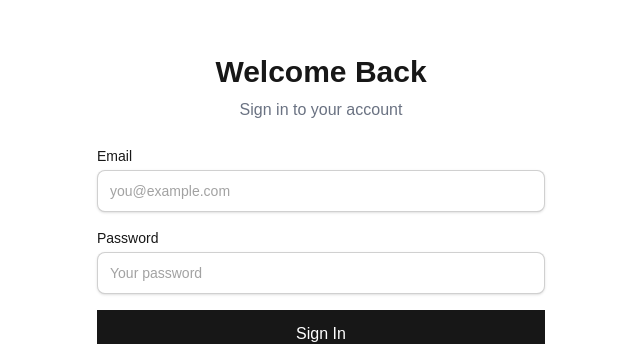
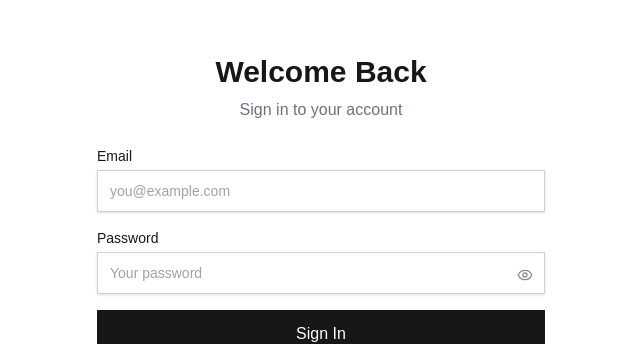
Before and after one commit to nounthanith/perfume-ecomm, a Next.js app: page /login in a window 1280 px wide. Shown: the part 113-457 px from the top of the page, without its empty margins (319-959 px from the left). Built offline with nearby package versions, Linux system fonts and the light colour scheme; no server answers.

Commit message:
update profile ui and input components

```diff
--- a/src/app/(site)/profile/page.tsx
+++ b/src/app/(site)/profile/page.tsx
@@ -4,6 +4,7 @@ import { useEffect, useState } from "react";
 import { useRouter } from "next/navigation";
 import Image from "next/image";
 import { useSession } from "next-auth/react";
+import { UserRound } from "lucide-react";
 import Button from "@/components/ui/button";
 import Input from "@/components/ui/input";
 import ImageUpload from "@/components/ui/image-upload";
@@ -135,20 +136,25 @@ export default function ProfilePage() {
       <div className="mx-auto w-full max-w-4xl space-y-8">
 
         {/* Page Header */}
-        <div className="border-b border-foreground/10 pb-6">
-          <h1 className="text-3xl font-bold tracking-tight text-foreground sm:text-4xl">
-            Account Settings
-          </h1>
-          <p className="mt-1 text-sm text-foreground/60">
-            Manage your public profile and account detail configuration
-          </p>
+        <div className="flex items-center gap-4 border-b border-foreground/10 pb-6">
+          <div className="flex h-12 w-12 shrink-0 items-center justify-center border border-foreground/10 bg-foreground/5">
+            <UserRound className="h-5 w-5 text-foreground/80" />
+          </div>
+          <div>
+            <h1 className="text-lg font-bold tracking-tight sm:text-xl">
+              Profile Settings
+            </h1>
+            <p className="mt-0.5 text-sm text-foreground/60">
+              Manage your public profile and account details
+            </p>
+          </div>
         </div>
 
         {/* Full-width Main Layout */}
         <div className="w-full space-y-8">
 
           {/* User Profile Overview */}
-          <div className="flex w-full flex-col items-center justify-between gap-6 rounded-2xl border border-foreground/10 bg-foreground/5 p-6 backdrop-blur-xl sm:flex-row sm:p-8">
+          <div className="flex w-full flex-col items-center justify-between gap-6 border border-foreground/10 bg-foreground/5 p-6 sm:flex-row sm:p-8">
             <div className="flex flex-col items-center gap-5 sm:flex-row">
               {user.image ? (
                 <Image
@@ -156,10 +162,10 @@ export default function ProfilePage() {
                   alt={user.name}
                   width={96}
                   height={96}
-                  className="h-20 w-20 rounded-full border border-foreground/20 object-cover shadow-sm"
+                  className="h-20 w-20 border border-foreground/10 object-cover"
                 />
               ) : (
-                <div className="flex h-20 w-20 items-center justify-center rounded-full border border-foreground/20 bg-foreground/10 text-xl font-semibold text-foreground">
+                <div className="flex h-20 w-20 items-center justify-center border border-foreground/10 bg-foreground/10 text-xl font-semibold text-foreground">
                   {initials}
                 </div>
               )}
@@ -168,7 +174,7 @@ export default function ProfilePage() {
                   <h2 className="text-xl font-semibold text-foreground">
                     {user.name}
                   </h2>
-                  <span className="rounded-full border border-foreground/15 bg-foreground/10 px-2.5 py-0.5 text-xs font-medium uppercase tracking-wider text-foreground/70">
+                  <span className="border border-foreground/10 bg-foreground/10 px-2.5 py-0.5 text-xs font-medium uppercase tracking-wider text-foreground/70">
                     {user.role}
                   </span>
                 </div>
@@ -180,7 +186,7 @@ export default function ProfilePage() {
               <Button
                 type="button"
                 onClick={() => router.push("/dashboard")}
-                className="w-full sm:w-auto bg-foreground/10 text-foreground hover:bg-foreground/20 border border-foreground/15"
+                className="w-full border border-foreground/15 bg-foreground/10 text-foreground hover:bg-foreground/20 sm:w-auto"
               >
                 Go to Dashboard
               </Button>
@@ -190,13 +196,13 @@ export default function ProfilePage() {
           {/* Form Controls */}
           <form onSubmit={handleSave} className="w-full space-y-6">
             {error && (
-              <div className="w-full rounded-xl border border-red-500/20 bg-red-500/10 p-4 text-sm text-red-500">
+              <div className="w-full border border-red-500/20 bg-red-500/10 p-4 text-sm text-red-500">
                 {error}
               </div>
             )}
 
-            <div className="w-full space-y-6 rounded-2xl border border-foreground/10 bg-foreground/5 p-6 backdrop-blur-xl sm:p-8">
-              <h3 className="text-lg font-semibold text-foreground">
+            <div className="w-full space-y-6 border border-foreground/10 bg-foreground/5 p-6 sm:p-8">
+              <h3 className="text-lg font-bold tracking-tight text-foreground">
                 Personal Information
               </h3>
 
--- a/src/components/ui/input.tsx
+++ b/src/components/ui/input.tsx
@@ -1,4 +1,5 @@
-import { forwardRef } from "react";
+import { forwardRef, useState } from "react";
+import { Eye, EyeOff } from "lucide-react";
 
 interface InputProps extends React.ComponentProps<"input"> {
   label?: string;
@@ -6,8 +7,10 @@ interface InputProps extends React.ComponentProps<"input"> {
 }
 
 const Input = forwardRef<HTMLInputElement, InputProps>(
-  ({ label, error, className = "", id, ...props }, ref) => {
+  ({ label, error, className = "", id, type = "text", ...props }, ref) => {
     const inputId = id || props.name;
+    const isPassword = type === "password";
+    const [showPassword, setShowPassword] = useState(false);
 
     return (
       <div className="w-full">
@@ -19,14 +22,33 @@ const Input = forwardRef<HTMLInputElement, InputProps>(
             {label}
           </label>
         )}
-        <input
-          ref={ref}
-          id={inputId}
-          className={`mt-1 block w-full rounded-lg border bg-background px-3 py-2.5 text-sm text-foreground shadow-sm transition-colors placeholder:text-foreground/40 focus:border-foreground focus:outline-none focus:ring-2 focus:ring-foreground/20 ${
-            error ? "border-red-500" : "border-foreground/20"
-          } ${className}`}
-          {...props}
-        />
+        <div className="relative">
+          <input
+            ref={ref}
+            id={inputId}
+            type={isPassword && showPassword ? "text" : type}
+            className={`mt-1 block w-full bg-background px-3 py-2.5 text-sm text-foreground shadow-sm transition-colors placeholder:text-foreground/40 focus:outline-none ${
+              error ? "border border-red-500" : "border border-foreground/20"
+            } ${
+              isPassword ? "pr-11" : ""
+            } focus:border-foreground focus:ring-2 focus:ring-foreground/20 ${className}`}
+            {...props}
+          />
+          {isPassword && (
+            <button
+              type="button"
+              onClick={() => setShowPassword((show) => !show)}
+              aria-label={showPassword ? "Hide password" : "Show password"}
+              className="absolute right-0 top-0 mt-1 flex h-[calc(100%-4px)] w-10 items-center justify-center text-foreground/50 transition-colors hover:bg-foreground/5 hover:text-foreground"
+            >
+              {showPassword ? (
+                <EyeOff className="h-4 w-4" />
+              ) : (
+                <Eye className="h-4 w-4" />
+              )}
+            </button>
+          )}
+        </div>
         {error && <p className="mt-1 text-xs text-red-500">{error}</p>}
       </div>
     );
```
